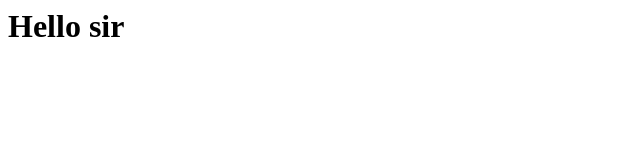
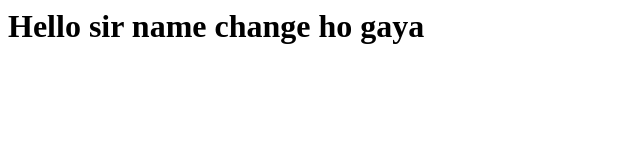
Before and after one commit to AnujBondre/A30_Anuj, a plain HTML site: page index.html in a window 1280 px wide. Shown: the whole page, without its empty margins (0-640 px from the left). Drawn offline with Linux system fonts and the light colour scheme.

Commit message:
index file added

```diff
--- a/index.html
+++ b/index.html
@@ -1 +1 @@
-<h1>Hello sir</h1>
+<h1>Hello sir name change ho gaya</h1>
```
